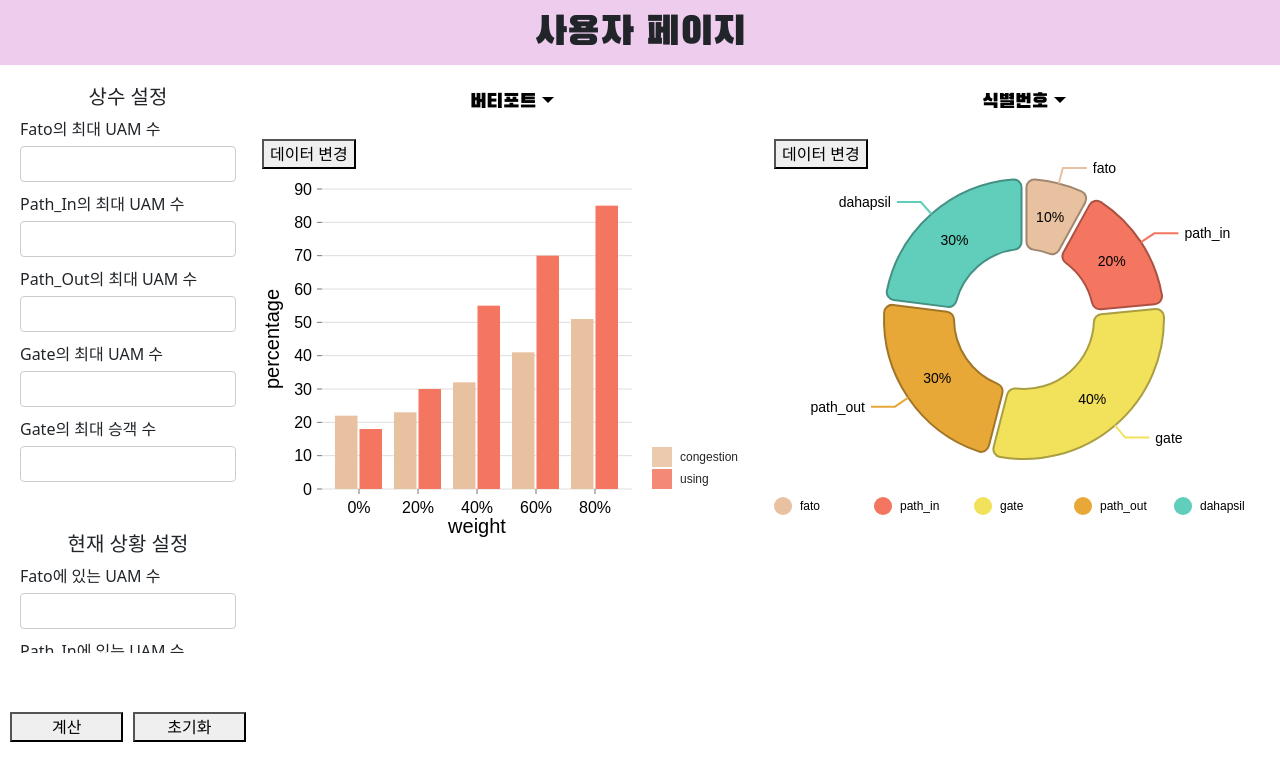
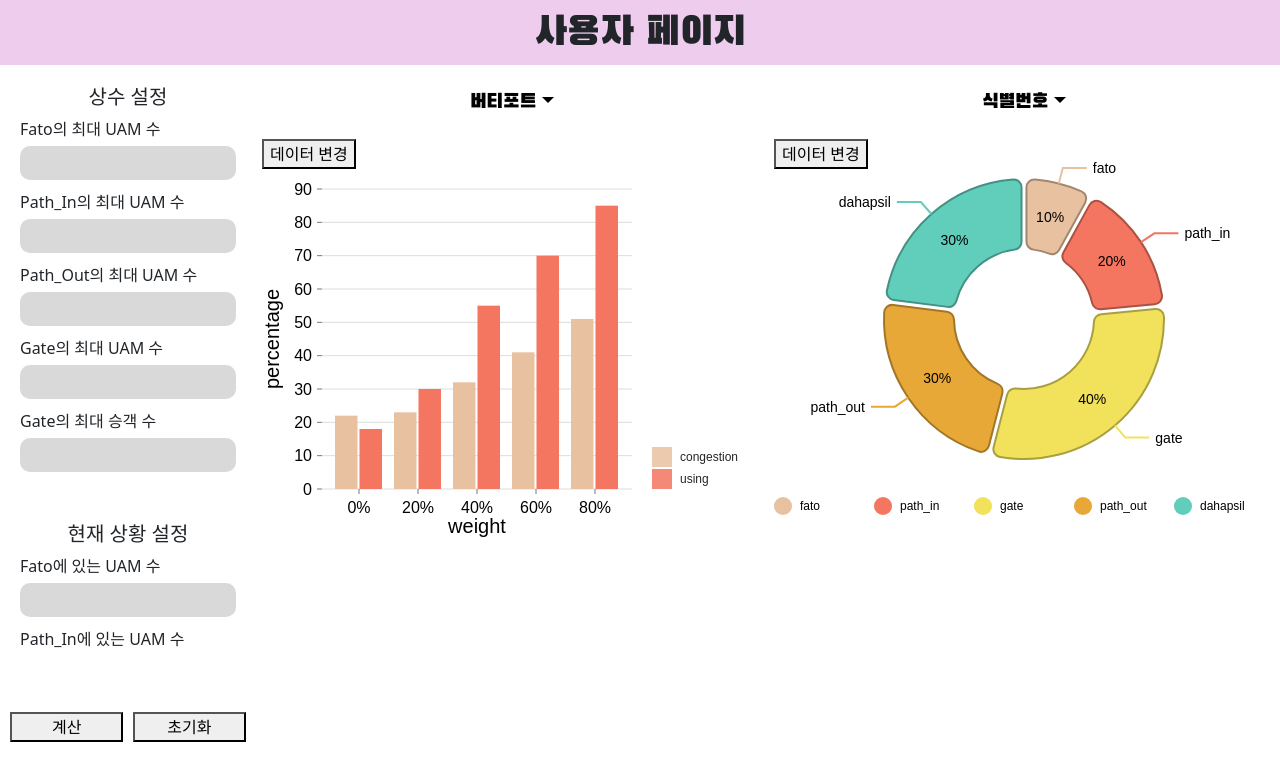
Before and after one commit to Cheetah-19/uam_knu_frontend, a React (Create React App) app: page / in a window 1280 px wide. Shown: the top 780 px of the page. Built offline with nearby package versions, Linux system fonts and the light colour scheme.

Commit message:
Feat : Change textbox css

```diff
--- a/src/styles/App.css
+++ b/src/styles/App.css
@@ -115,8 +115,11 @@ html,body{
 .constant-input, .current-situation-input {
   width: 100%;
   padding: 5px;
-  border: 1px solid #ccc;
-  border-radius: 4px;
+  background-color: #D9D9D9;
+  border: 0px solid #ccc;
+  border-radius: 10px;
+  box-sizing: border-box;
+  text-align: center; /* 텍스트를 가운데 정렬합니다. */
 }
 
 
```
